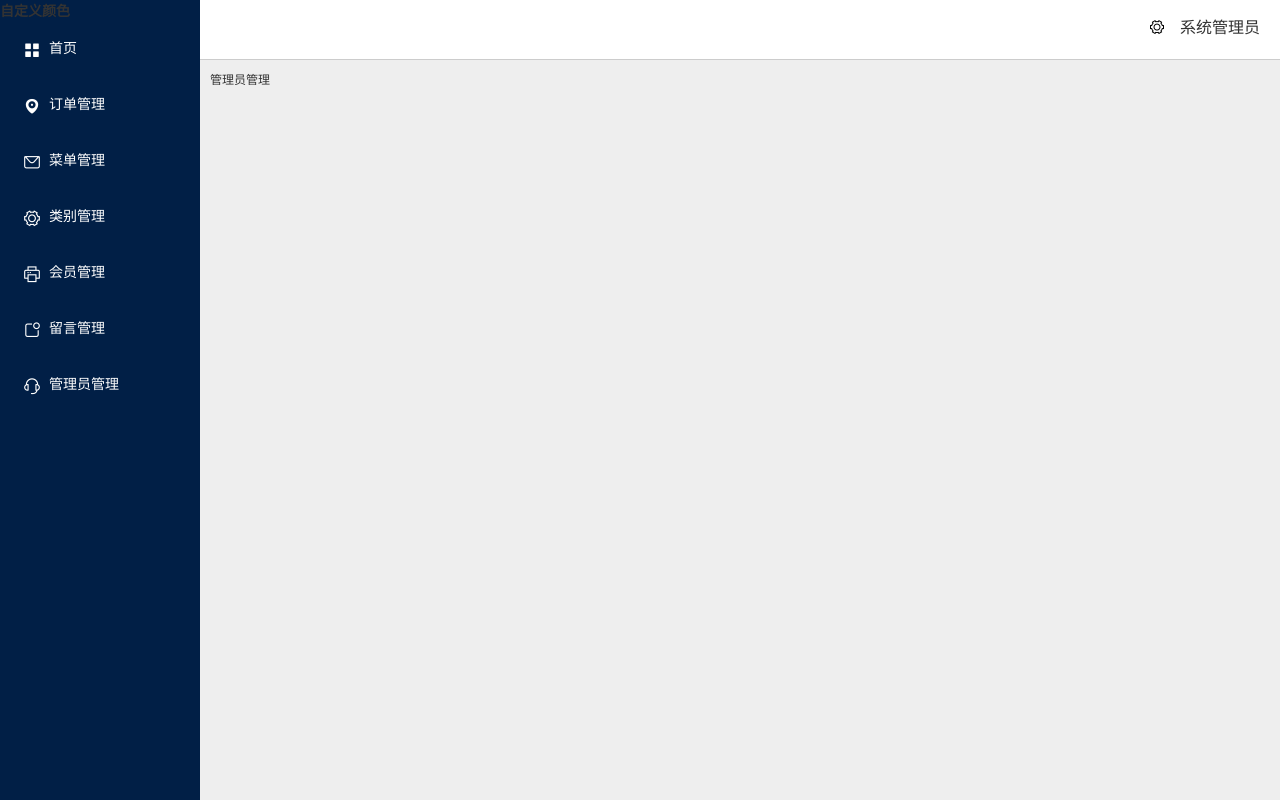
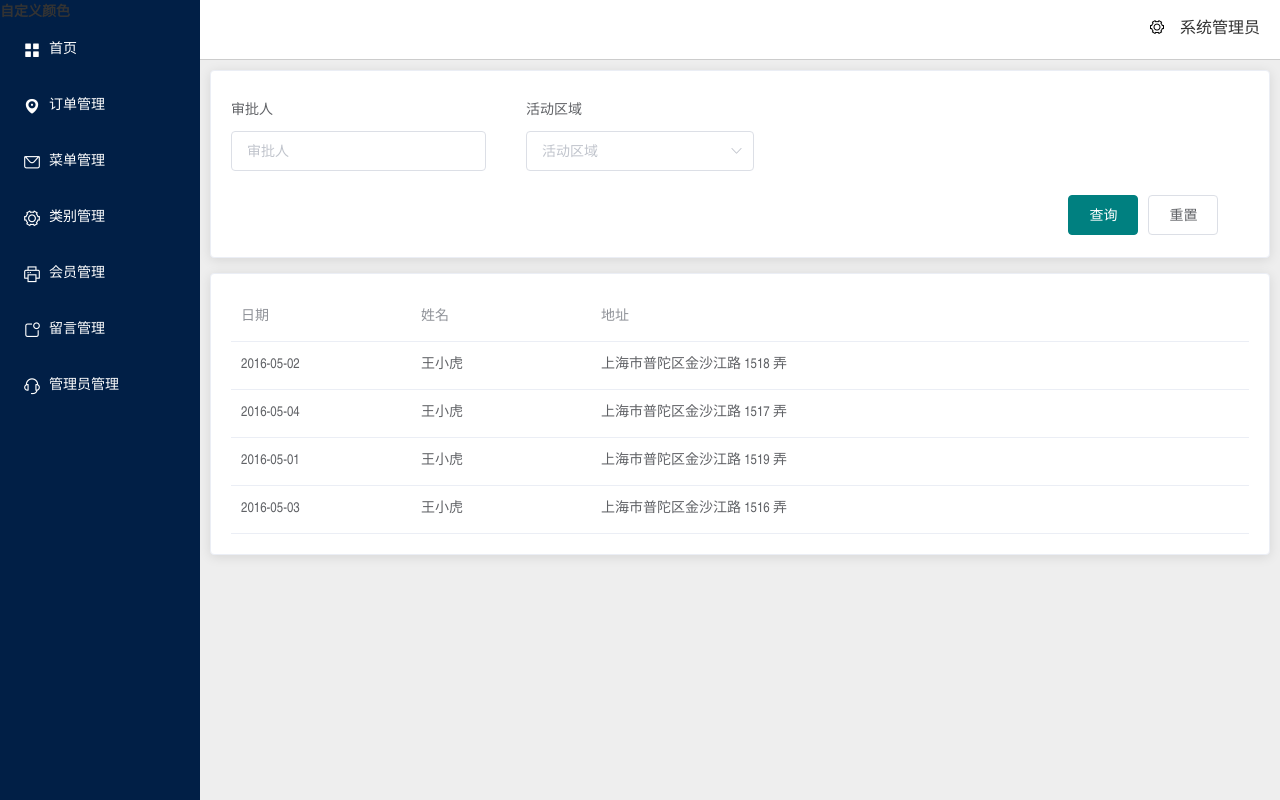
Before and after one commit to lyq20/project, a Vue app: page /admin in a window 1280 px wide. Built offline with nearby package versions, Linux system fonts and the light colour scheme.

Commit message:
'表单样式'

```diff
--- /dev/null
+++ b/src/common/formItem.1.vue
@@ -0,0 +1,73 @@
+<template>
+  <el-card>
+    <el-form :inline="true" :model="options" class="demo-form-inline">
+      <el-form-item v-for="(item, index) in options.formData" :key="index" :label="item.label">
+        <el-input
+          v-if="item.type === 'input'"
+          v-model="item.value"
+          :placeholder="item.placeholder"
+        />
+        <el-select
+          v-if="item.type === 'input'"
+          v-model="item.value"
+          :placeholder="item.placeholder"
+          clearable
+          @change="(val)=>item.change ? item.change(val) : change"
+          @select="(val)=>item.select ? item.select(val) : select"
+        >
+          <el-option
+            v-for="(item, index) in item.options"
+            :key="index"
+            :label="options.label"
+            :value="options.value"
+          />
+        </el-select>
+      </el-form-item>
+    </el-form>
+    <el-form>
+      <el-form-item style="float: right">
+        <el-button style="float: right; margin-left: 10px;" @click="onSubmit">重置</el-button>
+        <el-button style="float: right" type="primary" @click="onSubmit">查询</el-button>
+      </el-form-item>
+    </el-form>
+  </el-card>
+</template>
+<script>
+export default {
+  props: {
+    options: { type: Object }
+  },
+  data() {
+    return {
+      formInline: {
+        user: "",
+        region: ""
+      }
+    };
+  },
+  methods: {
+    onSubmit() {
+      console.log("submit!");
+    },
+    change(item) {
+      if (item.change) {
+        return item.change;
+      }
+    },
+    select(item) {
+      if (item.select) {
+        return item.select;
+      }
+    }
+  }
+};
+</script>
+<style lang="scss" scoped>
+.el-card {
+  margin-bottom: 15px;
+}
+/deep/ .el-form-item .el-form-item__label {
+  display: block;
+  text-align: left;
+}
+</style>
--- a/src/common/formItem.vue
+++ b/src/common/formItem.vue
@@ -10,8 +10,11 @@
           <el-option label="区域二" value="beijing"></el-option>
         </el-select>
       </el-form-item>
-      <el-form-item>
-        <el-button type="primary" @click="onSubmit">查询</el-button>
+    </el-form>
+    <el-form>
+      <el-form-item style="float: right">
+        <el-button style="float: right; margin-left: 10px;" @click="onSubmit">重置</el-button>
+        <el-button style="float: right" type="primary" @click="onSubmit">查询</el-button>
       </el-form-item>
     </el-form>
   </el-card>
@@ -37,4 +40,19 @@ export default {
 .el-card {
   margin-bottom: 15px;
 }
+/deep/ .el-form-item .el-form-item__label {
+  display: block;
+  text-align: left;
+  /* width: 30%; */
+}
+.el-form-item {
+  width: 25%;
+  padding-right: 3%;
+  /deep/.el-form-item__content {
+    width: 100%;
+    /deep/.el-select {
+      width: 100%;
+    }
+  }
+}
 </style>
--- a/src/views/admin/adminList.vue
+++ b/src/views/admin/adminList.vue
@@ -1,3 +1,48 @@
 <template>
-  <div>管理员管理</div>
+  <div>
+    <!-- 管理员系统 -->
+    <FormItem></FormItem>
+    <el-card>
+      <el-table :data="tableData" style="width: 100%">
+        <el-table-column prop="date" label="日期" width="180"></el-table-column>
+        <el-table-column prop="name" label="姓名" width="180"></el-table-column>
+        <el-table-column prop="address" label="地址"></el-table-column>
+      </el-table>
+    </el-card>
+  </div>
 </template>
+<script>
+import FormItem from "../../common/formItem";
+export default {
+  name: "OrderList",
+  components: {
+    FormItem
+  },
+  data() {
+    return {
+      tableData: [
+        {
+          date: "2016-05-02",
+          name: "王小虎",
+          address: "上海市普陀区金沙江路 1518 弄"
+        },
+        {
+          date: "2016-05-04",
+          name: "王小虎",
+          address: "上海市普陀区金沙江路 1517 弄"
+        },
+        {
+          date: "2016-05-01",
+          name: "王小虎",
+          address: "上海市普陀区金沙江路 1519 弄"
+        },
+        {
+          date: "2016-05-03",
+          name: "王小虎",
+          address: "上海市普陀区金沙江路 1516 弄"
+        }
+      ]
+    };
+  }
+};
+</script>
--- a/src/views/layout.vue
+++ b/src/views/layout.vue
@@ -7,12 +7,12 @@
           router
           :default-active="$router.path"
           class="el-menu-vertical-demo"
-          @open="handleOpen"
-          @close="handleClose"
           background-color="#011f46"
           text-color="#fff"
           active-text-color="#ffd04b"
         >
+        <!-- @open="handleOpen"
+          @close="handleClose" -->
           <el-menu-item index="/home">
             <i class="el-icon-menu"></i>
             <span slot="title">首页</span>
--- a/src/views/member/Member.vue
+++ b/src/views/member/Member.vue
@@ -1,3 +1,48 @@
 <template>
-  <div>会员管理</div>
+  <div>
+    <!-- 会员管理系统 -->
+    <FormItem></FormItem>
+    <el-card>
+      <el-table :data="tableData" style="width: 100%">
+        <el-table-column prop="date" label="日期" width="180"></el-table-column>
+        <el-table-column prop="name" label="姓名" width="180"></el-table-column>
+        <el-table-column prop="address" label="地址"></el-table-column>
+      </el-table>
+    </el-card>
+  </div>
 </template>
+<script>
+import FormItem from "../../common/formItem";
+export default {
+  name: "OrderList",
+  components: {
+    FormItem
+  },
+  data() {
+    return {
+      tableData: [
+        {
+          date: "2016-05-02",
+          name: "王小虎",
+          address: "上海市普陀区金沙江路 1518 弄"
+        },
+        {
+          date: "2016-05-04",
+          name: "王小虎",
+          address: "上海市普陀区金沙江路 1517 弄"
+        },
+        {
+          date: "2016-05-01",
+          name: "王小虎",
+          address: "上海市普陀区金沙江路 1519 弄"
+        },
+        {
+          date: "2016-05-03",
+          name: "王小虎",
+          address: "上海市普陀区金沙江路 1516 弄"
+        }
+      ]
+    };
+  }
+};
+</script>
--- a/src/views/menuList/menuList.vue
+++ b/src/views/menuList/menuList.vue
@@ -1,3 +1,48 @@
 <template>
-  <div>菜单管理</div>
+  <div>
+    <!-- 菜单管理系统 -->
+    <FormItem></FormItem>
+    <el-card>
+      <el-table :data="tableData" style="width: 100%">
+        <el-table-column prop="date" label="日期" width="180"></el-table-column>
+        <el-table-column prop="name" label="姓名" width="180"></el-table-column>
+        <el-table-column prop="address" label="地址"></el-table-column>
+      </el-table>
+    </el-card>
+  </div>
 </template>
+<script>
+import FormItem from "../../common/formItem";
+export default {
+  name: "MenuList",
+  components: {
+    FormItem
+  },
+  data() {
+    return {
+      tableData: [
+        {
+          date: "2016-05-02",
+          name: "王小虎",
+          address: "上海市普陀区金沙江路 1518 弄"
+        },
+        {
+          date: "2016-05-04",
+          name: "王小虎",
+          address: "上海市普陀区金沙江路 1517 弄"
+        },
+        {
+          date: "2016-05-01",
+          name: "王小虎",
+          address: "上海市普陀区金沙江路 1519 弄"
+        },
+        {
+          date: "2016-05-03",
+          name: "王小虎",
+          address: "上海市普陀区金沙江路 1516 弄"
+        }
+      ]
+    };
+  }
+};
+</script>
--- a/src/views/message/messageList.vue
+++ b/src/views/message/messageList.vue
@@ -1,3 +1,48 @@
 <template>
-  <div>留言管理</div>
+  <div>
+    <!-- 留言管理系统 -->
+    <FormItem></FormItem>
+    <el-card>
+      <el-table :data="tableData" style="width: 100%">
+        <el-table-column prop="date" label="日期" width="180"></el-table-column>
+        <el-table-column prop="name" label="姓名" width="180"></el-table-column>
+        <el-table-column prop="address" label="地址"></el-table-column>
+      </el-table>
+    </el-card>
+  </div>
 </template>
+<script>
+import FormItem from "../../common/formItem";
+export default {
+  name: "MessageList",
+  components: {
+    FormItem
+  },
+  data() {
+    return {
+      tableData: [
+        {
+          date: "2016-05-02",
+          name: "王小虎",
+          address: "上海市普陀区金沙江路 1518 弄"
+        },
+        {
+          date: "2016-05-04",
+          name: "王小虎",
+          address: "上海市普陀区金沙江路 1517 弄"
+        },
+        {
+          date: "2016-05-01",
+          name: "王小虎",
+          address: "上海市普陀区金沙江路 1519 弄"
+        },
+        {
+          date: "2016-05-03",
+          name: "王小虎",
+          address: "上海市普陀区金沙江路 1516 弄"
+        }
+      ]
+    };
+  }
+};
+</script>
--- a/src/views/orderList/orderList.vue
+++ b/src/views/orderList/orderList.vue
@@ -1,5 +1,6 @@
 <template>
   <div>
+    <!-- 订单管理系统 -->
     <FormItem></FormItem>
     <el-card>
       <el-table :data="tableData" style="width: 100%">
```
